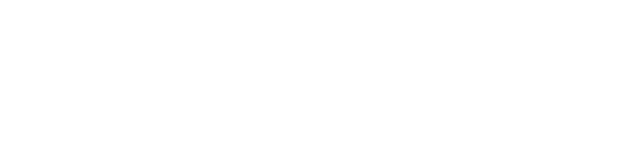
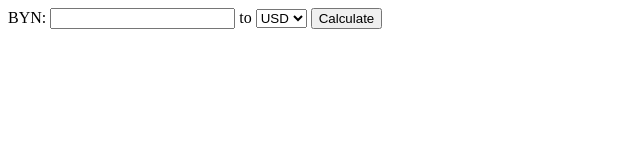
Before and after one commit to kpotapovich/TeachMeSkills, a plain HTML site: page proect/index.html in a window 1280 px wide. Shown: the whole page, without its empty margins (0-640 px from the left). Drawn offline with Linux system fonts and the light colour scheme.

Commit message:
lesson_06 Дз: конвертер валют.

```diff
--- /dev/null
+++ b/proect/file_06.js
@@ -0,0 +1,17 @@
+
+
+function moneyConverter() {
+    let amount = document.getElementById('amount').value;
+    let currentCurrency = document.getElementById('currency');
+    let curId = currentCurrency.options[currentCurrency.selectedIndex].getAttribute('data-cur-id');
+    fetch(`http://www.nbrb.by/api/exrates/rates/${curId}`)
+        .then(response => response.json())
+        .then(currency => {
+            console.log(currency);
+            let rate = currency.Cur_OfficialRate;
+            let abbr = currency.Cur_Abbreviation;
+            let msg = `You can buy ${(amount / rate * currency.Cur_Scale).toFixed(2)} ${abbr} for ${amount} BYN -- ${new Date(currency.Date).toDateString()}` ;
+            console.log(msg);
+            document.getElementById('result').innerHTML = msg;
+        })
+}
--- a/proect/index.html
+++ b/proect/index.html
@@ -6,7 +6,16 @@
 	<link rel="stylesheet" href="style.css">
 </head>
 <body>
-
-<script src="file_04.js"></script>
+<span>BYN:</span>
+<input type="number" id="amount">
+<span>to</span>
+<select id="currency">
+	<option data-cur-id="145">USD</option>
+	<option data-cur-id="292">EUR</option>
+	<option data-cur-id="298">RUB</option>
+</select>
+<button onclick="moneyConverter()">Calculate</button>
+<p id="result"></p>
+<script src="file_06.js"></script>
 </body>
 </html>
```
